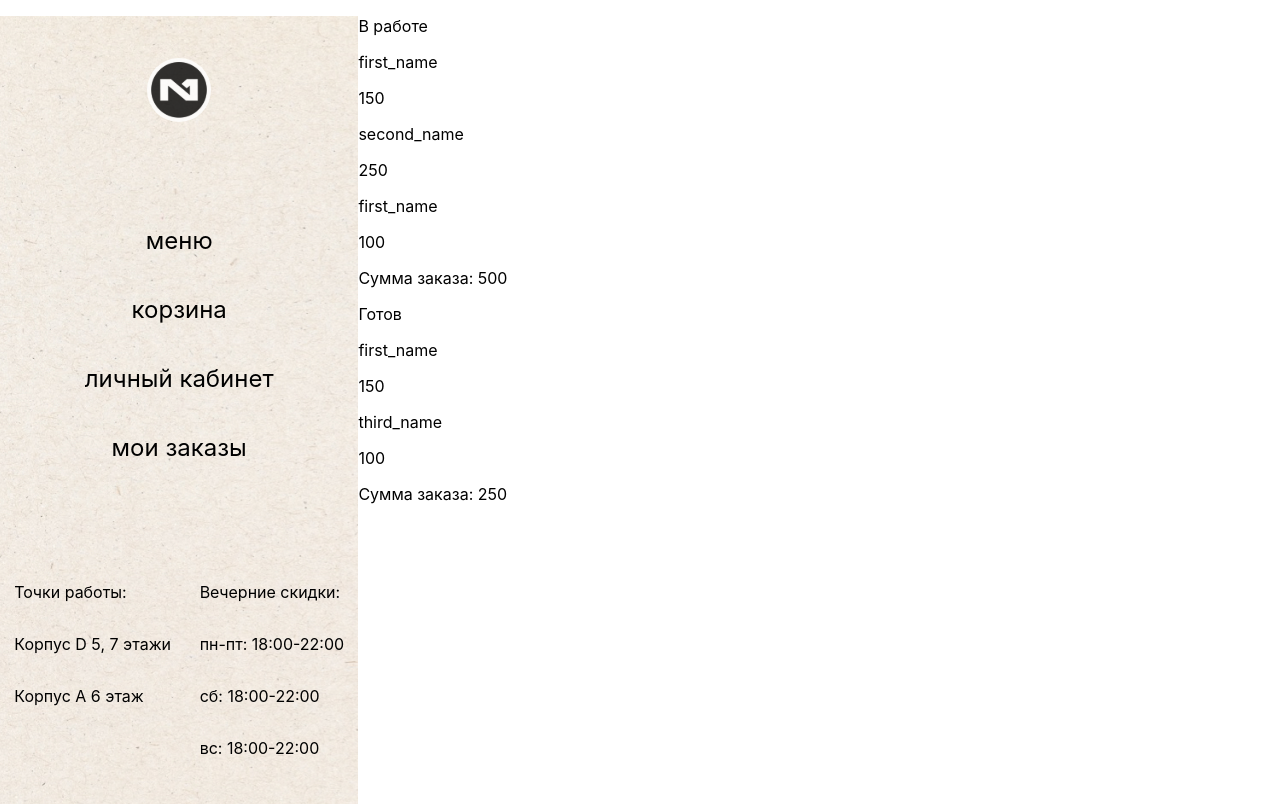
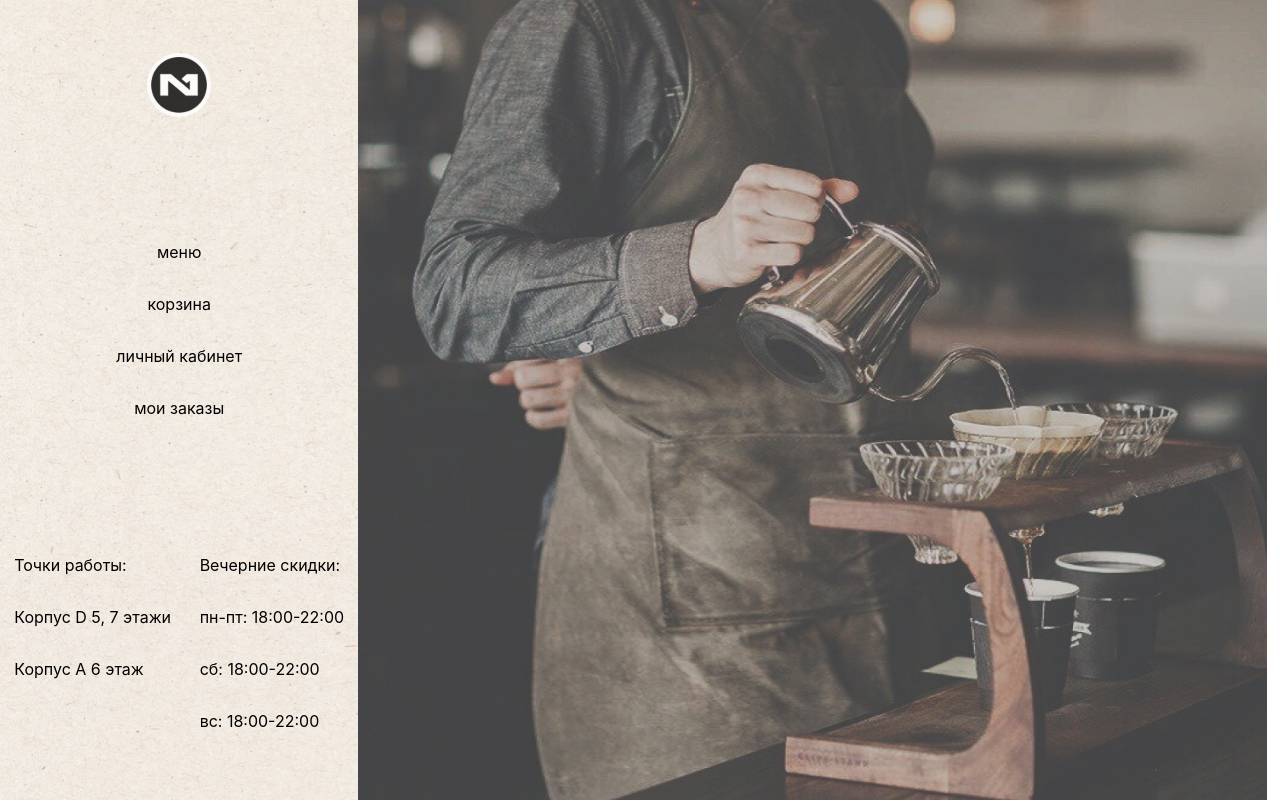
Before and after one commit to BornOfTheMoon/Coffee, a React (Create React App) app: page /home in a window 1280 px wide. Built offline with nearby package versions, Linux system fonts and the light colour scheme.

Commit message:
added base routing

```diff
--- a/package.json
+++ b/package.json
@@ -8,6 +8,8 @@
     "@testing-library/user-event": "^13.5.0",
     "react": "^17.0.2",
     "react-dom": "^17.0.2",
+    "react-router": "^6.2.1",
+    "react-router-dom": "^6.2.1",
     "react-scripts": "5.0.0",
     "web-vitals": "^2.1.3"
   },
--- a/src/App.js
+++ b/src/App.js
@@ -1,38 +1,30 @@
 import React from "react";
+import {BrowserRouter as Router, Routes, Route} from "react-router-dom";
 import './App.css';
-import Sidebar from "./components/Sidebar/Sidebar"
 import HomePage from "./pages/HomePage/HomePage";
-import UniversalContent from "./components/UniversalContent/UniversalContent";
 import LoginPage from "./pages/LoginPage/LoginPage";
 import RegisterPage from "./pages/RegisterPage/RegisterPage";
-import UserCard from "./components/UserCard/UserCard";
-import Achievements from "./components/Achievements/Achievements";
-import Profile from "./components/Profile/Profile";
 import ProfilePage from "./pages/ProfilePage/ProfilePage";
-import ProductCard from "./components/ProductCard/ProductCard";
-import Menu from "./components/Menu/Menu";
 import MenuPage from "./pages/MenuPage/MenuPage";
 import ProductDetailsPage from "./pages/ProductDetailsPage/ProductDetailsPage";
-import UserOrders from "./components/UserOrders/UserOrders";
 import UserOrdersPage from "./pages/UserOrdersPage/UserOrdersPage";
 
 function App() {
     return (
-        <div className="App">
-            {/*<HomePage/>*/}
-            {/*<LoginPage/>*/}
-            {/*<RegisterPage/>*/}
-            {/*<UserCard/>*/}
-            {/*<Achievements/>*/}
-            {/*<Profile/>*/}
-            {/*<ProfilePage/>*/}
-            {/*<ProductCard/>*/}
-            {/*<Menu/>*/}
-            {/*<MenuPage/>*/}
-            {/*<ProductDetailsPage/>*/}
-            {/*<UserOrders/>*/}
-            <UserOrdersPage/>
-        </div>
+        <Router>
+            <div className="app">
+                <Routes>
+                    <Route path="/home" element={<HomePage/>}/>
+                    <Route path="/profile" element={<ProfilePage/>}/>
+                    <Route path="/login" element={<LoginPage/>}/>
+                    <Route path="/register" element={<RegisterPage/>}/>
+                    <Route path="/menu" element={<MenuPage/>}/>
+                    <Route path="/product" element={<ProductDetailsPage/>}/>
+                    <Route path="/orders" element={<UserOrdersPage/>}/>
+                    <Route path="/" element={<RegisterPage/>}/>
+                </Routes>
+            </div>
+        </Router>
     );
 }
 
--- a/src/components/Sidebar/Sidebar.js
+++ b/src/components/Sidebar/Sidebar.js
@@ -1,20 +1,21 @@
 import logo from "../../images/logo.svg"
 import SidebarItem from "./SidebarItem.js"
 import styles from "./Sidebar.module.css"
+import {NavLink} from "react-router-dom";
 
 const userData = [{text: "меню", type: "menu"},
                 {text: "корзина", type: "basket"},
                 {text: "личный кабинет", type: "profile"},
-                {text: "мои заказы", type: "history"}]
+                {text: "мои заказы", type: "orders"}]
 const employeeData = [{text: "меню", type: "menu"},
                     {text: "корзина", type: "basket"},
                     {text: "личный кабинет", type: "profile"},
-                    {text: "мои заказы", type: "history"},
-                    {text: "текущие заказы", type: "orders"}]
+                    {text: "мои заказы", type: "orders"},
+                    {text: "текущие заказы", type: "cur_orders"}]
 const managerData = [{text: "меню", type: "menu"},
                     {text: "корзина", type: "basket"},
                     {text: "личный кабинет", type: "profile"},
-                    {text: "мои заказы", type: "history"},
+                    {text: "мои заказы", type: "orders"},
                     {text: "сотрудники", type: "employees"}]
 
 const user = "user"
@@ -30,10 +31,13 @@ function Sidebar({item}) {
     }
     return (
         <div className={styles.sidebar}>
-             <img src={logo} className={styles.sidebar__logo}/>
+            <NavLink to="/home" className={styles.sidebar__logo}>
+                <img src={logo} className={styles.sidebar__logo}/>
+            </NavLink>
              <div className={styles.sidebar__content}>
                 {options.map((option)=> <SidebarItem text={option.text}
-                                                  active={(option.type === item)}/>)}
+                                                  active={(option.type === item)}
+                                                    link={"/" + option.type}/>)}
              </div>
              <div className={styles.sidebar__footer}>
                  <div className={styles.sidebar__footer_places}>
--- a/src/components/Sidebar/SidebarItem.js
+++ b/src/components/Sidebar/SidebarItem.js
@@ -1,10 +1,15 @@
 import styles from "./SidebarItem.module.css";
+import {Link, NavLink} from "react-router-dom";
 
-function SidebarItem({text, active}) {
+function SidebarItem({text, active, link}) {
     console.log(active)
     return (
         <div className={active ? styles.sidebarItemActive : styles.sidebarItem}>
-            <h2 className={active ? styles.sidebarItemActive__text : styles.sidebarItem__text}>{text}</h2>
+            <NavLink to={link} className={styles.NavLink}>
+                <p className={active ? styles.sidebarItemActive__text : styles.sidebarItem__text}>
+                    {text}
+                </p>
+            </NavLink>
         </div>
     )
 }
--- a/src/components/Sidebar/SidebarItem.module.css
+++ b/src/components/Sidebar/SidebarItem.module.css
@@ -2,9 +2,13 @@
     align-self: center;
 }
 
+.sidebarItem > .NavLink, .sidebarItemActive > .NavLink {
+    text-decoration: none;
+}
+
 .sidebarItem__text {
     color: black;
-    font-weight: normal;
+
 }
 
 .sidebarItemActive__text {
--- a/src/pages/HomePage/HomePage.js
+++ b/src/pages/HomePage/HomePage.js
@@ -6,7 +6,7 @@ import UniversalContent from "../../components/UniversalContent/UniversalContent
 function HomePage() {
     return (
         <div className={styles.homePage}>
-            <Sidebar item=""/>
+            <Sidebar item="home"/>
             <UniversalContent className={styles.homePage__content}/>
         </div>
     )
--- a/src/pages/LoginPage/LoginPage.js
+++ b/src/pages/LoginPage/LoginPage.js
@@ -5,7 +5,7 @@ import Login from "../../components/Login/Login";
 function HomePage() {
     return (
         <div className={styles.loginPage}>
-            <Login item=""/>
+            <Login/>
             <UniversalContent className={styles.loginPage__content}/>
         </div>
     )
--- a/src/pages/MenuPage/MenuPage.js
+++ b/src/pages/MenuPage/MenuPage.js
@@ -5,7 +5,7 @@ import Menu from "../../components/Menu/Menu";
 function MenuPage() {
     return (
         <div className={styles.menuPage}>
-            <Sidebar/>
+            <Sidebar item="menu"/>
             <div className={styles.menuPage__content}>
                 <Menu/>
             </div>
--- a/src/pages/ProductDetailsPage/ProductDetailsPage.js
+++ b/src/pages/ProductDetailsPage/ProductDetailsPage.js
@@ -5,7 +5,7 @@ import ProductDetails from "../../components/ProductDetails/ProductDetails";
 function ProductDetailsPage() {
     return (
         <div className={styles.productDetailsPage}>
-            <Sidebar/>
+            <Sidebar item="menu"/>
             <div className={styles.productDetailsPage__content}>
                 <ProductDetails/>
             </div>
--- a/src/pages/ProfilePage/ProfilePage.js
+++ b/src/pages/ProfilePage/ProfilePage.js
@@ -5,7 +5,7 @@ import Profile from "../../components/Profile/Profile";
 function ProfilePage() {
     return (
         <div className={styles.profilePage}>
-            <Sidebar/>
+            <Sidebar item="profile"/>
             <Profile/>
         </div>
     )
--- a/src/pages/UserOrdersPage/UserOrdersPage.js
+++ b/src/pages/UserOrdersPage/UserOrdersPage.js
@@ -5,7 +5,7 @@ import UserOrders from "../../components/UserOrders/UserOrders";
 function UserOrdersPage() {
     return (
         <div className={styles.userOrdersPage}>
-            <Sidebar/>
+            <Sidebar item="orders"/>
             <div className={styles.userOrdersPage__content}>
                 <UserOrders/>
             </div>
```
Also changed, not shown: 1 other file (tests, documents, lock files or other folders).
